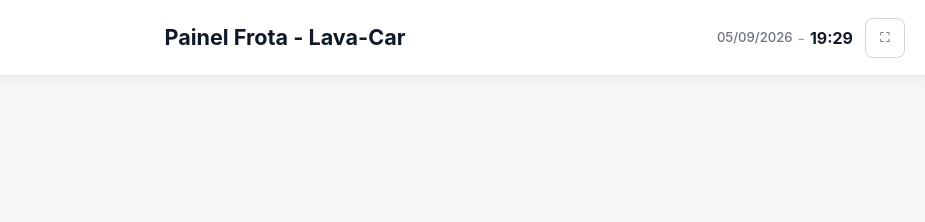
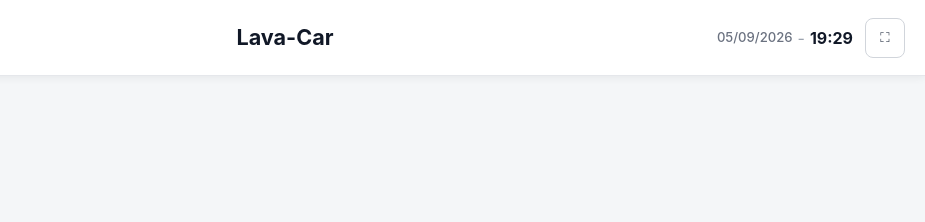
Before and after one commit to nmmouro/ZapiaEngine-v3, a website: page lava_car.html in a window 1280 px wide. Shown: the full height of the page, 355-1280 px from the left. Drawn offline with Linux system fonts and the light colour scheme.

Commit message:
Update lava_car.html

```diff
--- a/lava_car.html
+++ b/lava_car.html
@@ -7,9 +7,10 @@
     <link rel="stylesheet" href="./css/style.css">
     <link rel="stylesheet" href="./css/components.css">
 </head>
-<body data-page="lava_car">
+<body data-page="lava_car" data-page-title="Lava-Car">
     <header data-header class="app-header"></header>
     <main id="app" class="app-container"></main>
+
     <script type="module" src="./js/app.js"></script>
     <script type="module">
         import { iniciarHeader } from "./js/components/header.js";
```
